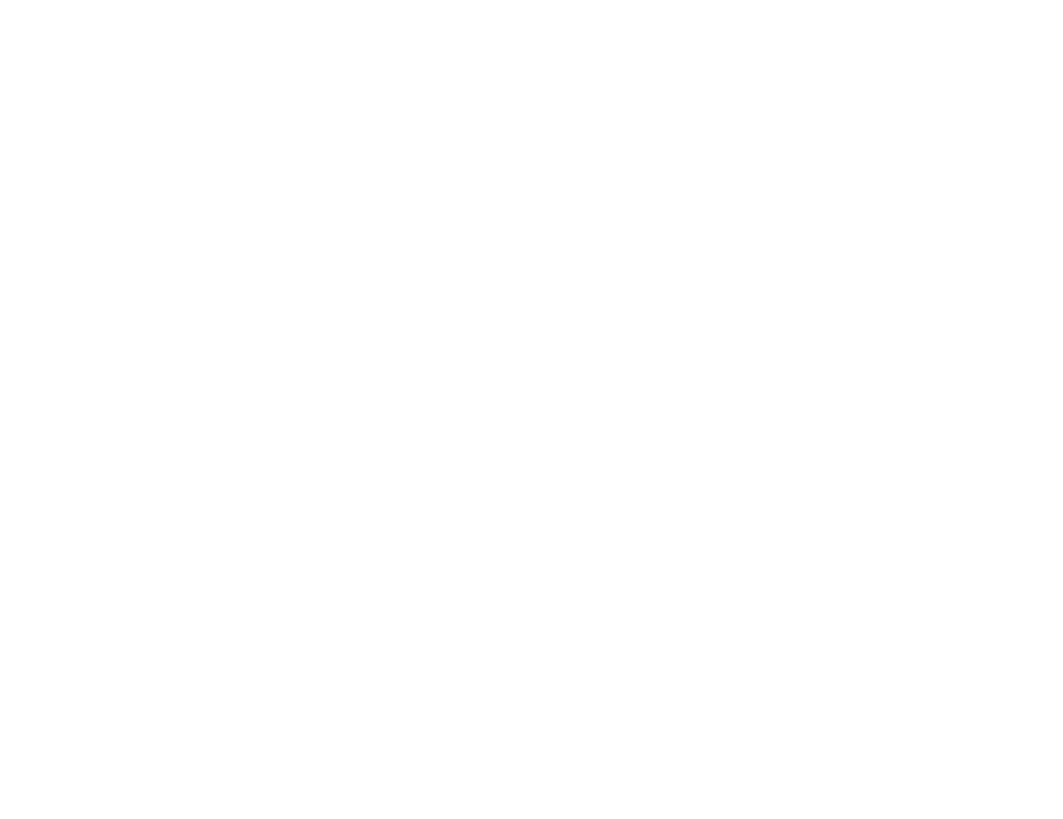
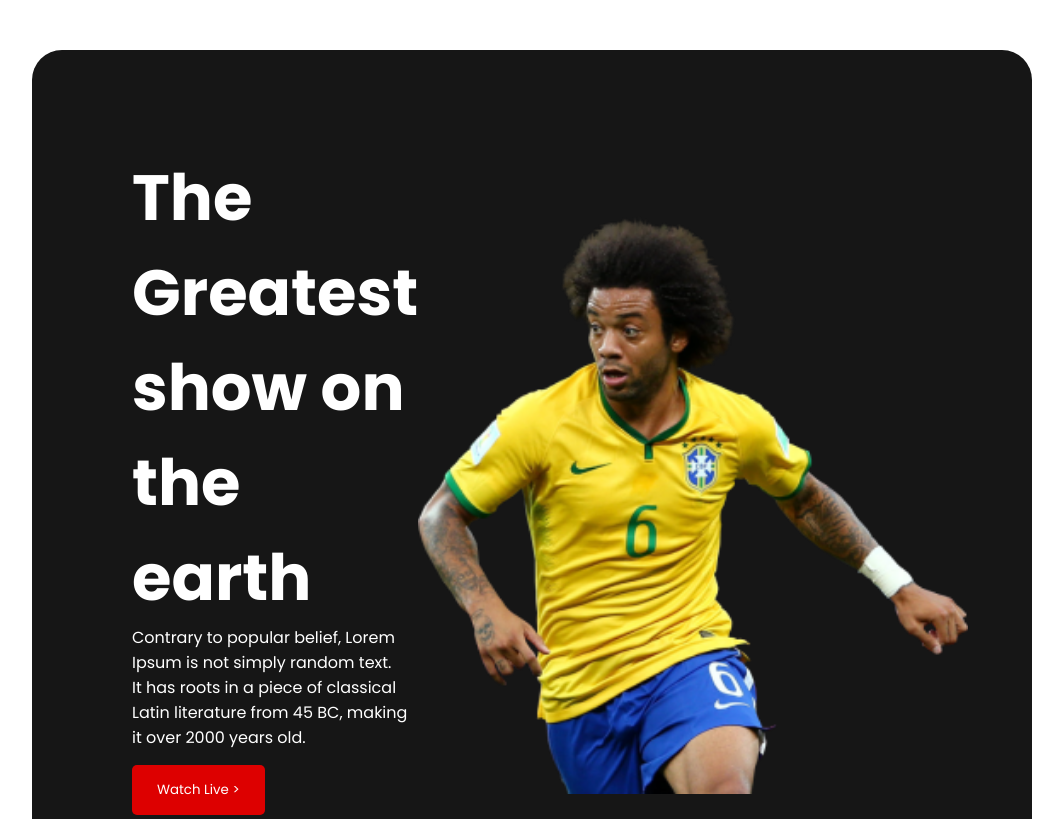
Before and after one commit to rabby159/football, a plain HTML site: page index.html in a window 1280 px wide. Shown: the top 819 px of the page, without its empty margins (108-1171 px from the left). Drawn offline with Linux system fonts and the light colour scheme.

Commit message:
banner section added

```diff
--- a/index.html
+++ b/index.html
@@ -8,6 +8,21 @@
     <link rel="shortcut icon" href="./assets/favicon.jpg" type="image/x-icon">
 </head>
 <body>
+    <header class="banner-container">
+        <div class="banner-content">
+            <h1 class="banner-title">The Greatest <br> show on the <br> earth</h1>
+            <p class="banner-describe">Contrary to popular belief, Lorem Ipsum is not simply random text. <br> It has roots in a piece of classical Latin literature from 45 BC,  making <br> it over 2000 years old.</p>
+            <button class="btn-primary">Watch Live ></button>
+        </div>
+        <div class="banner-img">
+            <img src="./assets/Banner Image.png" alt="">
+        </div>
+    </header>
+    <main>
 
+    </main>
+    <footer>
+
+    </footer>
 </body>
 </html>
--- a/style.css
+++ b/style.css
@@ -0,0 +1,44 @@
+/* primary style  */
+@import url('https://fonts.googleapis.com/css2?family=Poppins:wght@400;500;600;700&display=swap');
+*{
+    margin: 0;
+    padding: 0;
+    font-family: 'Poppins', sans-serif;
+}
+/* banner section style  */
+.banner-container{
+    display: flex;
+    justify-content: space-around;
+    border-radius: 30px;
+    background: #161616;
+    padding-left: 100px;
+    padding-right: 100px;
+    align-items: center;
+    margin: 50px 140px;
+}
+.banner-content{
+    padding-bottom: 100px;
+}
+.banner-title{
+    padding-top: 100px;
+    color: #FFF;
+    font-size: 4rem;
+    font-weight: 700;
+}
+.banner-describe{
+    color: #FFF;
+    font-size: 1rem;
+    padding-bottom: 15px;
+}
+.btn-primary{
+    color: #FFF;
+    border: none;
+    border-radius: 5px;
+    background: #D00;
+    padding: 15px 25px;
+}
+.banner-img img{
+    width: 550px;
+    position: relative;
+    bottom: -26px;
+}
```
